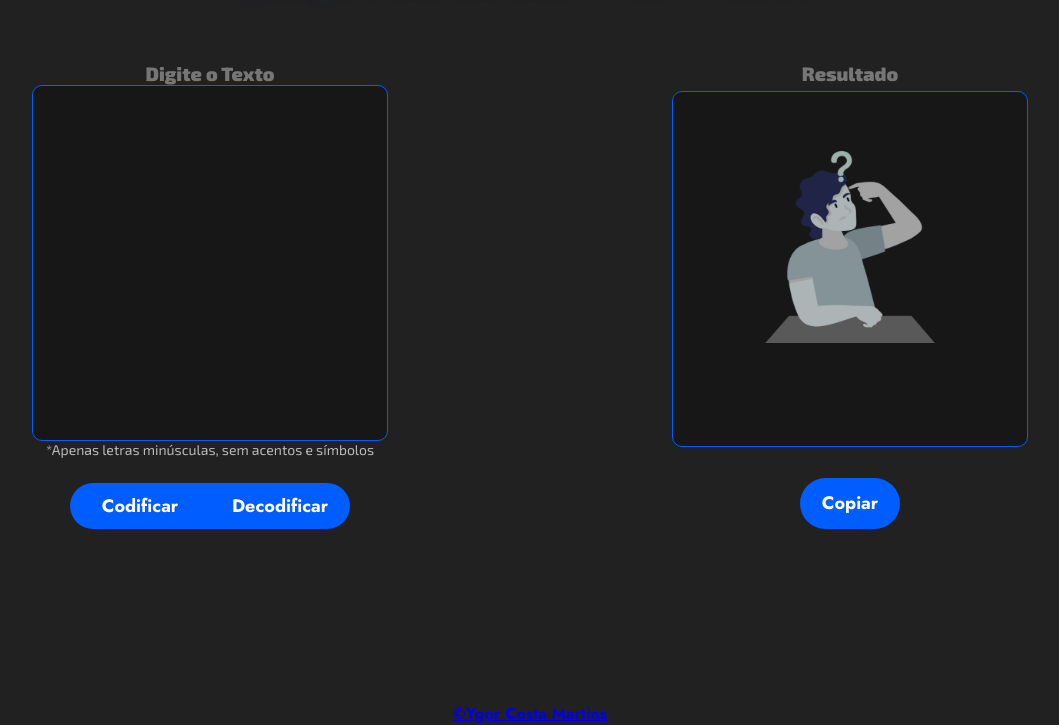
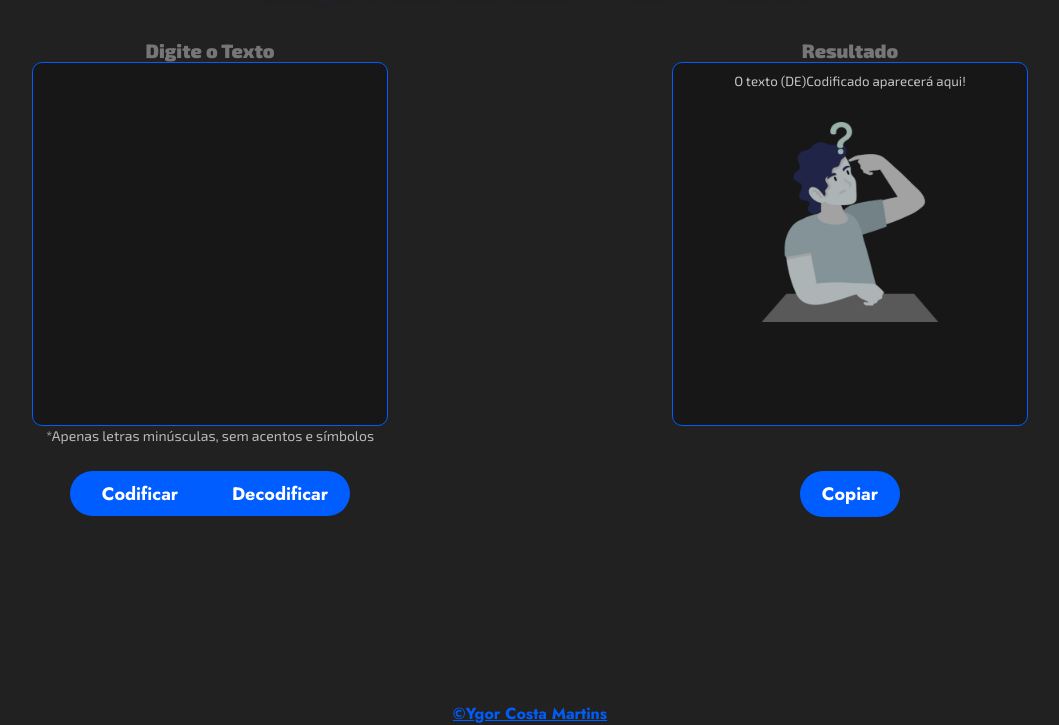
Before and after one commit to D4RKAL/Decodificador_de_Texto, a plain HTML site: page index.html in a window 1280 px wide. Shown: the part 75-800 px from the top of the page, without its empty margins (110-1169 px from the left). Drawn offline with Linux system fonts and the light colour scheme.

Commit message:
Fancy effects and design adjustments

```diff
--- a/index.html
+++ b/index.html
@@ -10,7 +10,7 @@
     <script src="script.js"></script>
     <title>(DE)Codificador de Texto</title>
 </head>
-<body>
+<body onload="formClear()">
 <header>
     <h1>(DE)Codificador de Texto</h1>
 </header>
@@ -29,7 +29,7 @@
         <div id="img_div">
             <img src="/img/interrogation.png"
                  alt="Rapaz pensativo olhando para cima com o dedo indicador apontando para a testa e uma interrogação sob sua cabeça">
-            <textarea id="txt_result" name="txt_result"></textarea>
+            <textarea id="txt_result" name="txt_result">O texto (DE)Codificado aparecerá aqui!</textarea>
         </div>
         <button id="copy" onclick="copy()">Copiar</button>
     </div>
--- a/script.js
+++ b/script.js
@@ -1,3 +1,7 @@
+function formClear() {
+    document.querySelector('#usr_input, #txt_result').value = '';
+}
+
 function code() {
     const substitutions = {
         'a' : 'ai',
@@ -20,7 +24,7 @@ function code() {
 
     document.querySelector('#copy').innerHTML = 'Copiar'
     document.querySelector('#txt_result').innerHTML = usrInput.join('');
-    document.querySelector('img').style.display = 'none';
+    document.querySelector('img').style.display = 'none'
 }
 
 function decode() {
--- a/style.css
+++ b/style.css
@@ -18,6 +18,7 @@
 #code_button {
     max-width: 200px;
     width: 140px;
+    height: 45px;
     margin: 4% auto auto;
     text-align: center;
     padding: 10px 20px 10px 20px;
@@ -29,11 +30,17 @@
     font-size: large;
     cursor: pointer;
     color: white;
+    transition: ease-in-out 0.2s;
+}
+
+#code_button:hover {
+    background-color: #00245f;
 }
 
 #decode_button {
     max-width: 200px;
     width: 140px;
+    height: 45px;
     margin: 4% auto auto;
     text-align: center;
     padding: 10px 20px 10px 20px;
@@ -45,11 +52,17 @@
     font-size: large;
     cursor: pointer;
     color: white;
+    transition: ease-in-out 0.2s;
+}
+
+#decode_button:hover {
+    background-color: #00245f;
 }
 
 #copy {
-    min-width: 100px;
-    margin: 7% auto 0 auto;
+    max-width: 100px;
+    width: 50%;
+    margin: 45px auto 0 auto;
     text-align: center;
     padding: 10px 20px 10px 20px;
     border-style: none;
@@ -60,6 +73,11 @@
     font-size: large;
     cursor: pointer;
     color: white;
+    transition: ease-in-out 0.2s;
+}
+
+#copy:hover {
+    background-color: #00245f;
 }
 
 label {
@@ -73,6 +91,7 @@ label {
 textarea {
     width: 350px;
     height: 350px;
+    padding-top: 10px;
     background-color: #171717;
     border-style: solid;
     border-color: #005dff;
@@ -82,10 +101,16 @@ textarea {
     color: #c3c3c3;
     text-align: center;
     resize: none;
+    transition: ease-in-out 0.3s;
 }
 
 textarea:focus {
     outline: none;
+    border-color: white;
+}
+
+textarea:hover{
+    box-shadow: 0 0 10px #005dff;
 }
 
 span {
@@ -97,12 +122,12 @@ span {
 
 #div_input {
     display: grid;
-    margin: 3% 0 0 0;
+    margin: 15px;
     padding: 0;
 }
 
 img {
-    width: 15%;
+    width: 200px;
     position: absolute;
     margin-top: 60px;
 }
@@ -115,7 +140,7 @@ img {
 
 #div_result {
     display: grid;
-    margin: 3% 0 0 0;
+    margin: 15px;
     padding: 0;
     text-align: center;
 }
@@ -149,3 +174,7 @@ footer {
     color: #5a5a5a;
     margin-top: auto;
 }
+
+a {
+    color: #005dfd;
+}
```
